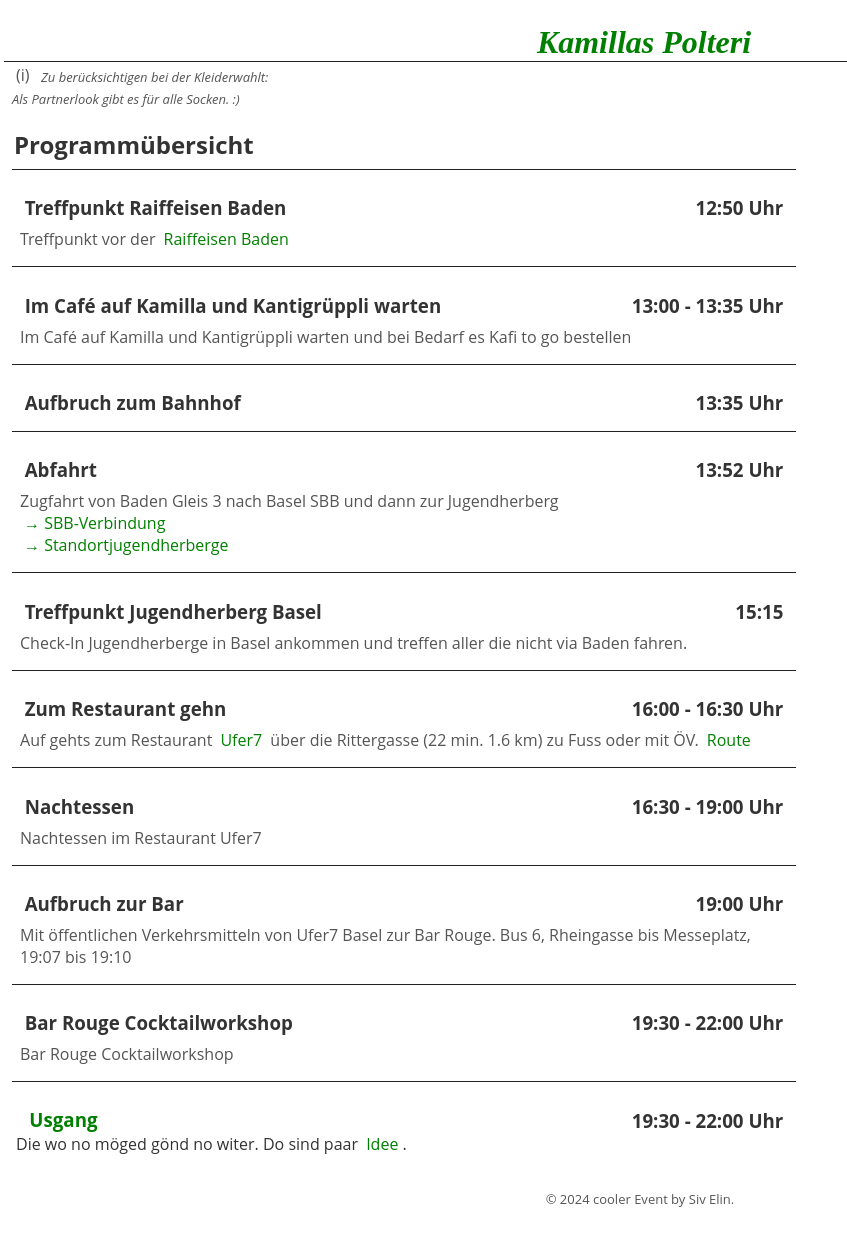
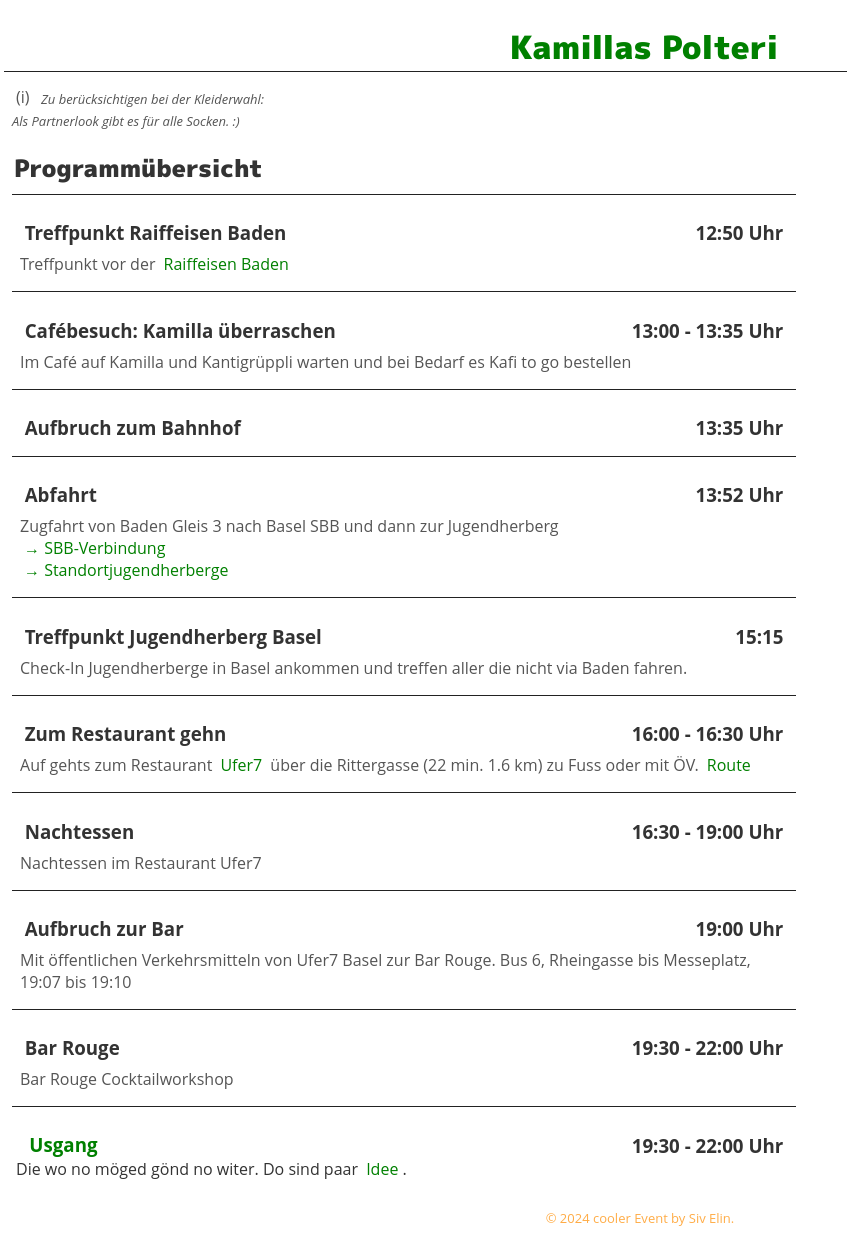
Before and after one commit to sivelin/polteri, a plain HTML site: page index.html in a window 1280 px wide. Shown: the whole page, without its empty margins (0-847 px from the left). Drawn offline with Linux system fonts and the light colour scheme; a web font is replaced by a local one.

Commit message:
font added

```diff
--- a/index.html
+++ b/index.html
@@ -5,13 +5,16 @@
     <meta name="viewport" content="width=device-width, initial-scale=1.0">
     <title>Kamilla rocks ❤</title>
 	<link rel="stylesheet" type="text/css" href="styles.css">
-</head>
+	<link rel="preconnect" href="https://fonts.googleapis.com">
+	<link rel="preconnect" href="https://fonts.gstatic.com" crossorigin>
+	<link href="https://fonts.googleapis.com/css2?family=M+PLUS+1p:wght@400;700;900&display=swap" rel="stylesheet">
+<link href="https://fonts.googleapis.com/css2?family=M+PLUS+1p&family=Stalemate&display=swap" rel="stylesheet"> </head>
 <body>
     <header>
         <h1><a href="https://sivelin.github.io/polteri">Kamillas Polteri</a></h1>
     </header>
 	<section class="info">
-		<p><span class="icon">(i)</span> <i>Zu berücksichtigen bei der Kleiderwahlt:</br>
+		<p></br><span class="icon">(i)</span> <i>Zu berücksichtigen bei der Kleiderwahl:</br>
 		Als Partnerlook gibt es für alle Socken. :)</i></p>
 	</section>
     <section>
@@ -23,7 +26,7 @@
             </div>
 
             <div class="event-block">
-                <div class="event-title"><h3>Im Café auf Kamilla und Kantigrüppli warten</h3><h3>13:00 - 13:35 Uhr</h3></div>
+                <div class="event-title"><h3>Cafébesuch: Kamilla überraschen</h3><h3>13:00 - 13:35 Uhr</h3></div>
                 <p>Im Café auf Kamilla und Kantigrüppli warten und bei Bedarf es Kafi to go bestellen</p>
             </div>
 
@@ -68,7 +71,7 @@
             </div>
 
             <div class="event-block">
-                <div class="event-title"><h3>Bar Rouge Cocktailworkshop</h3><h3>19:30 - 22:00 Uhr</h3></div>
+                <div class="event-title"><h3>Bar Rouge</h3><h3>19:30 - 22:00 Uhr</h3></div>
 
                 <p>Bar Rouge Cocktailworkshop</p>
             </div>
@@ -82,7 +85,7 @@
     </section>
 
     <footer>
-        <p>&copy; 2024 cooler Event by Siv Elin.</p>
+        &copy; 2024 cooler Event by Siv Elin.
     </footer>
 
 </body>
--- a/styles.css
+++ b/styles.css
@@ -27,31 +27,17 @@ section {
 }
 
 h1{
-	font-family: 'Times New Roman';
-	font-style: italic;
-	color: #333;
-}
-
-h1 a a:visited{
-	text-decoration: none;
-	color: #333;
+	font-family:  'M PLUS 1p', sans-serif;
+	font-weight: 900;
 }
 
 h2 {
-	color: #333;
+	font-family:  'M PLUS 1p', sans-serif;
+	font-weight: 900;
 }
 
 p {
 	color: #555;
-}
-
-ul {
-	list-style: none;
-	padding: 0;
-}
-
-li {
-	margin-bottom: 1em;
 }
 
 .schedule {
@@ -69,7 +55,7 @@ li {
 footer {
 	font-size: small;
 	background-color: #fff;
-	color: #fff;
+	color: #FFAC46;
 	text-align: center;
 	padding: 1em;
 	bottom: 0;
@@ -92,7 +78,6 @@ a:visited {
 
 .tag {
 	color: #FFAC46;
-	padding:0px 0px 0px 0px;
 }
 
 .house {
```
Also changed, not shown: usgang.html (+8 -0 lines).
